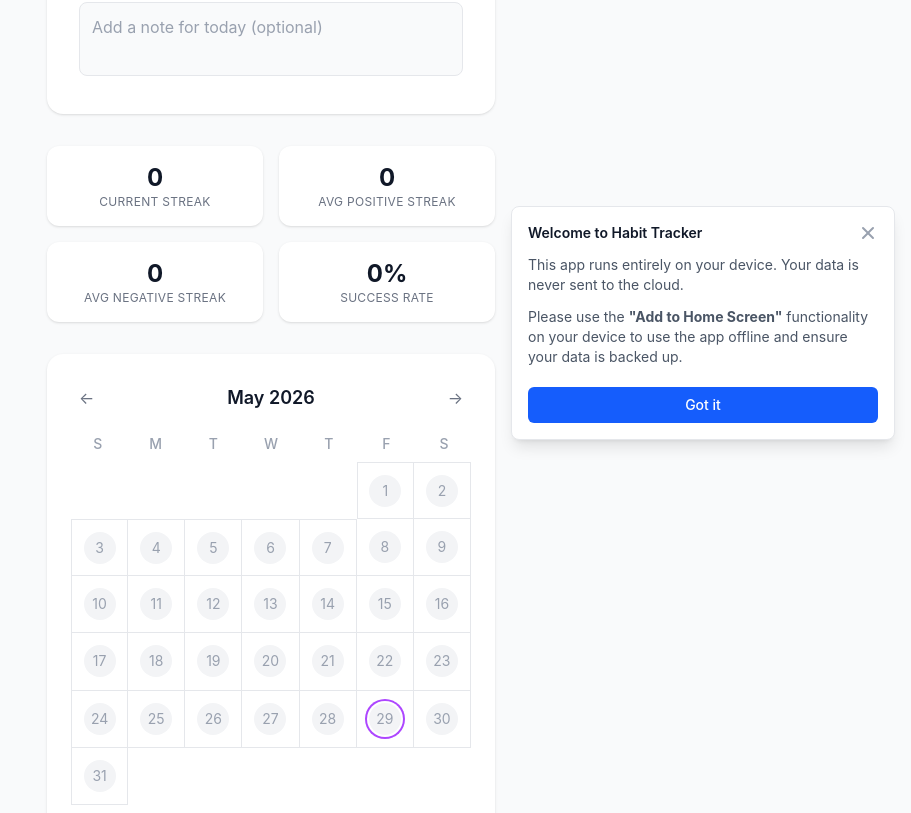
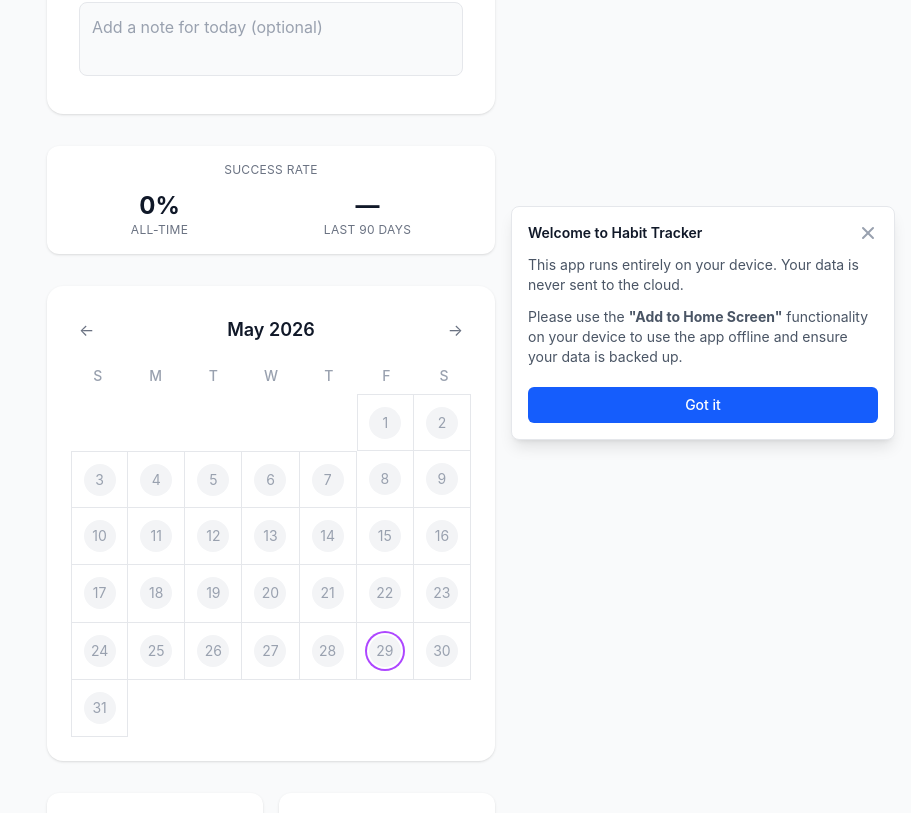
Before and after one commit to Andykmcc/habit-tracker, a Vue app: page / in a window 1280 px wide. Shown: the part 344-1157 px from the top of the page, without its empty margins (369-1280 px from the left). Built offline with nearby package versions, Linux system fonts and the light colour scheme.

Commit message:
feat: show SuccessRateWidget above calendar, move stats grid below
Co-Authored-By: Claude Opus 4.8 <noreply@anthropic.com>

```diff
--- a/src/App.vue
+++ b/src/App.vue
@@ -5,6 +5,7 @@ import { useHabitStore } from './store';
 import { storeToRefs } from 'pinia';
 import HabitHeader from './components/HabitHeader.vue';
 import StatCard from './components/StatCard.vue';
+import SuccessRateWidget from './components/SuccessRateWidget.vue';
 import DailyAction from './components/DailyAction.vue';
 import Calendar from './components/Calendar.vue';
 import ClearButton from './components/ClearButton.vue';
@@ -190,6 +191,19 @@ const stats = computed(() => {
         @return-to-today="selectDate(new Date())"
       />
 
+      <!-- Success Rate Widget -->
+      <SuccessRateWidget
+        :all-time-rate="stats.successRate"
+        :recent-rate="stats.recentSuccessRate"
+      />
+
+      <!-- Calendar -->
+      <Calendar
+        :logs="logs"
+        :selected-date="selectedDate"
+        @date-selected="selectDate"
+      />
+
       <!-- Stats Grid -->
       <div class="grid grid-cols-2 gap-4">
         <StatCard name="Current Streak" :value="stats.currentStreak" />
@@ -197,13 +211,6 @@ const stats = computed(() => {
         <StatCard name="Avg Negative Streak" :value="stats.avgNegativeStreak" />
         <StatCard name="Success Rate" :value="`${stats.successRate}%`" />
       </div>
-
-      <!-- Calendar -->
-      <Calendar
-        :logs="logs"
-        :selected-date="selectedDate"
-        @date-selected="selectDate"
-      />
 
       <!-- Habit selector and name -->
       <div class="flex items-center justify-center gap-3 mb-2">
```
Also changed, not shown: 1 other file (tests, documents, lock files or other folders).
